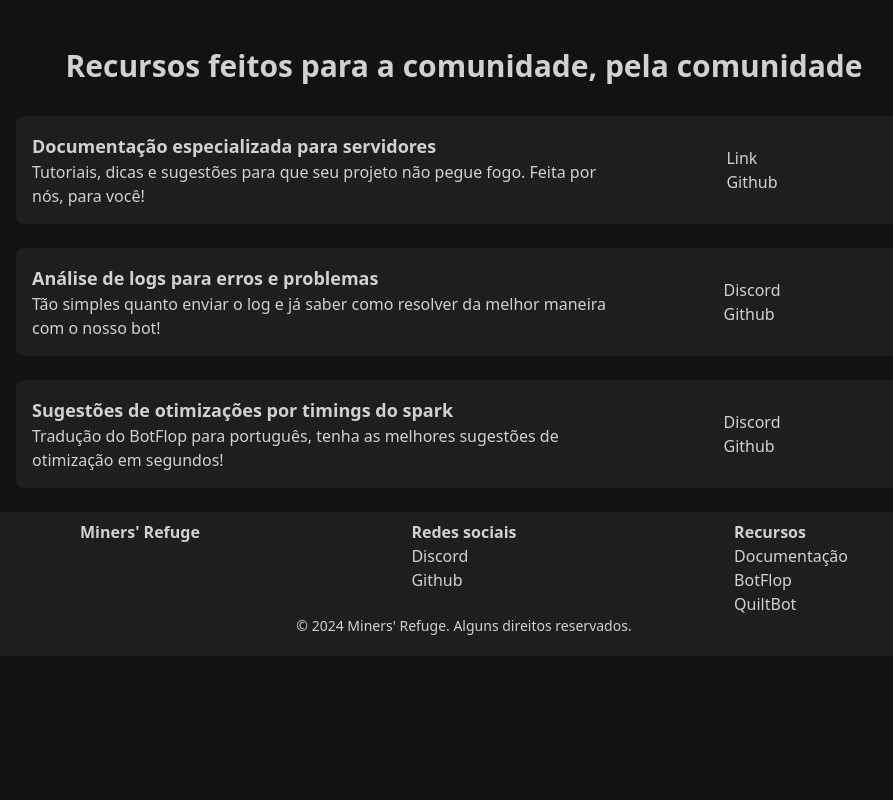
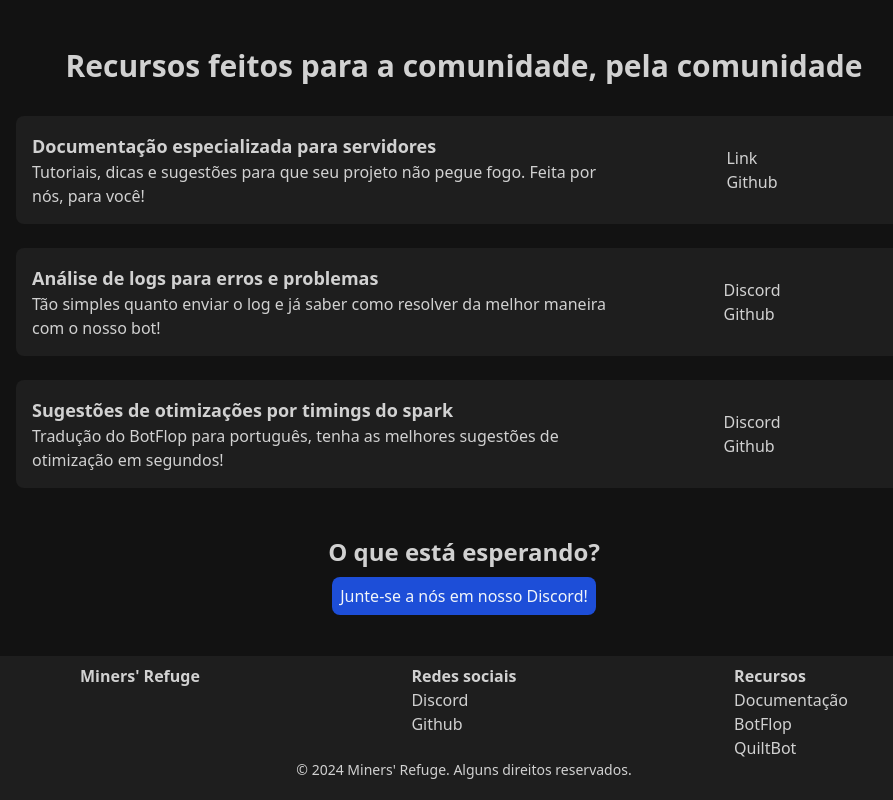
Before and after one commit to MinersRefuge/website, a website: page index.html in a window 1280 px wide. Shown: the part 1336-2136 px from the top of the page, without its empty margins (176-1069 px from the left). Before the commit the page ends 1992 px from the top, so only its background shows below. Drawn offline with Linux system fonts and the light colour scheme; a web font is replaced by a local one.

Commit message:
Call to Action

```diff
--- a/index.html
+++ b/index.html
@@ -94,6 +94,16 @@
         </div>
     </div>
     <!-- End Recursos -->
+
+    <!-- Call to Action -->
+    <div class="mx-auto text-center my-12">
+        <h1 class="font-bold text-2xl mb-4">O que está esperando?</h1>
+        <a class="mx-auto bg-blue-700 p-2 rounded-lg text-slate-100 hover:bg-surfaceInverted" href="https://dc.minersrefuge.com.br">
+            Junte-se a nós em nosso Discord!
+        </a>
+    </div>
+    <!-- End Call to Action -->
+
     <!-- Footer -->
     <div class="bg-surfaceContainer h-36">
         <div class="grid grid-cols-3 mx-auto pt-2 max-w-3xl">
```
Also changed, not shown: css/style.css.
